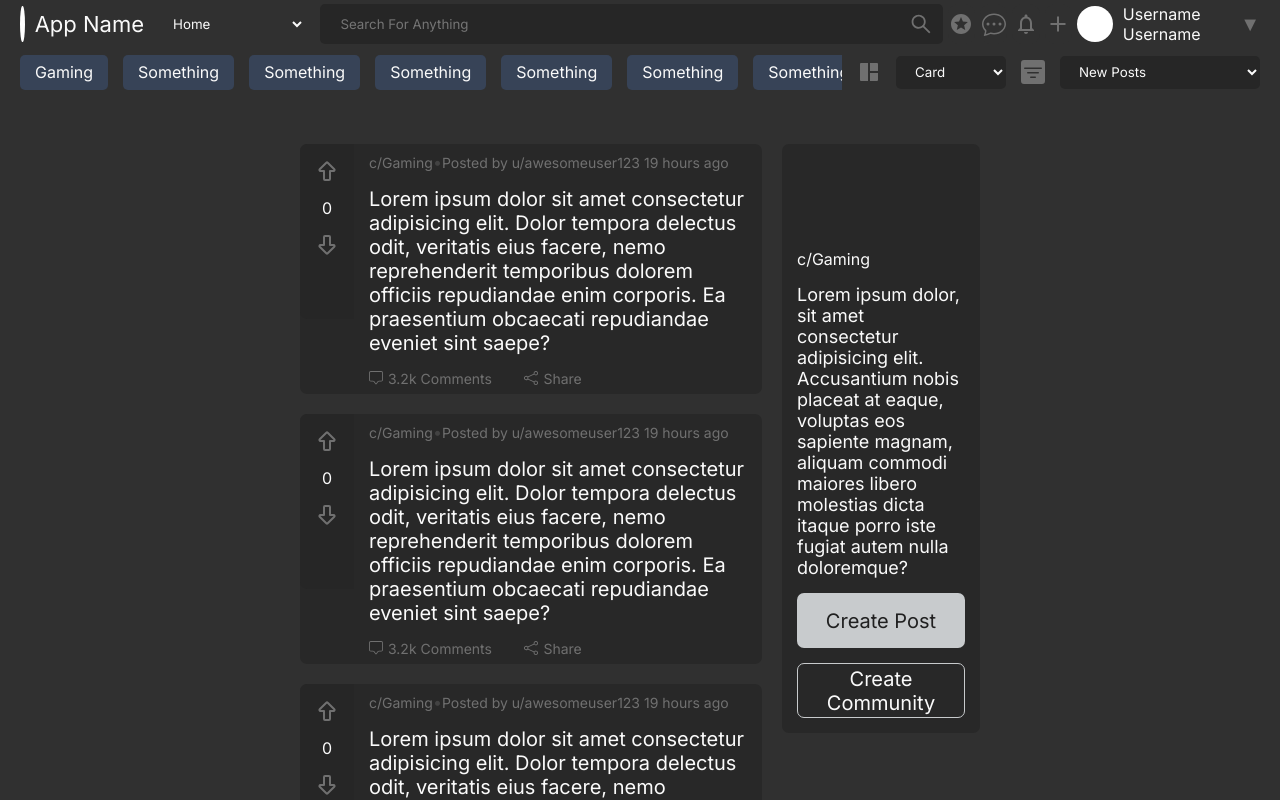
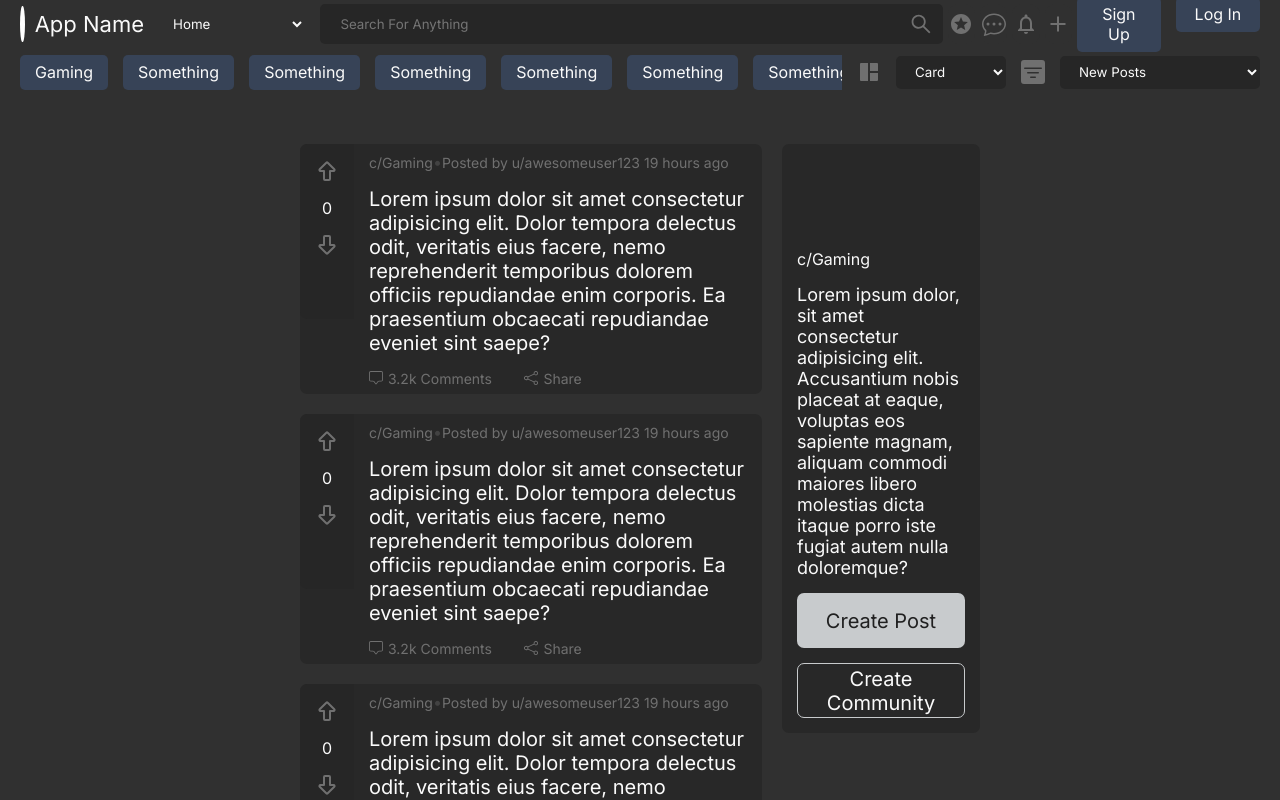
Before and after one commit to MisterCxmpy/reddit-clone-client, a React (Vite) app: page / in a window 1280 px wide. Shown: the top 800 px of the page. Built offline with nearby package versions, Linux system fonts and the light colour scheme; grey boxes are pictures that could not be loaded.

Commit message:
add dynamic navbar check for user

```diff
--- a/src/layouts/Content/index.jsx
+++ b/src/layouts/Content/index.jsx
@@ -20,7 +20,6 @@ export default function Content({ id }) {
           <Post />
           <Post />
           <Post />
-          {console.log(id)}
         </div>
         <CommunitySummary />
       </div>
--- a/src/layouts/Navbar/index.jsx
+++ b/src/layouts/Navbar/index.jsx
@@ -1,20 +1,23 @@
 import React from "react";
 import styles from "./index.module.css";
 import { Outlet } from "react-router-dom";
-import { MdStars, MdNotificationsNone } from "react-icons/md"
-import { BsChatDots } from "react-icons/bs"
-import { IoMdAdd } from "react-icons/io"
-import { AiOutlineSearch } from "react-icons/ai"
+import { MdStars, MdNotificationsNone } from "react-icons/md";
+import { BsChatDots } from "react-icons/bs";
+import { IoMdAdd } from "react-icons/io";
+import { AiOutlineSearch } from "react-icons/ai";
 import Filter from "../Filter";
+import { useAuth } from "../../contexts/authContext";
 
 export default function Navbar() {
+  const user = useAuth();
+
   return (
     <>
       <div className={styles["navbar"]}>
         <AppInfo />
         <UserActions />
         <QuickAccess />
-        <UserProfile />
+        <UserProfile user={user} />
       </div>
       <div className={styles["filter"]}>
         <Filter />
@@ -62,15 +65,24 @@ function QuickAccess() {
   );
 }
 
-function UserProfile() {
+function UserProfile({ user }) {
   return (
-    <div className={styles["user-profile"]}>
+    <div className={styles["user-profile"]} style={user ? {justifyContent: "start"} : {justifyContent: "end"}}>
+      {user ? (
+        <>
           <button className={styles["dropdown"]}>▼</button>
           <div className={styles["user-info"]}>
             <span>Username</span>
             <span>Username</span>
           </div>
           <div className={styles["profile-picture"]}></div>
+        </>
+      ) : (
+        <div className={styles["login-signup-options"]}>
+          <button className={styles["signup-btn"]}>Sign Up</button>
+          <button className={styles["login-btn"]}>Log In</button>
+        </div>
+      )}
     </div>
   );
 }
--- a/src/layouts/Navbar/index.module.css
+++ b/src/layouts/Navbar/index.module.css
@@ -120,6 +120,23 @@
   background: white;
   border-radius: 50%;
 }
+.user-profile .login-signup-options {
+  display: flex;
+  flex-direction: row;
+  gap: 15px;
+  width: 100%;
+}
+.user-profile .login-signup-options .login-btn, .user-profile .login-signup-options .signup-btn {
+  height: -moz-min-content;
+  height: min-content;
+  padding: 7.5px 15px;
+  background: var(--accent-color);
+  color: var(--primary-font-color-dark-mode);
+  border-radius: 5px;
+  font-size: 16px;
+  cursor: pointer;
+  flex: 1;
+}
 
 @media only screen and (max-width: 600px) {
   .app-info {
--- a/src/layouts/Navbar/index.module.scss
+++ b/src/layouts/Navbar/index.module.scss
@@ -135,6 +135,24 @@
     background: white;
     border-radius: 50%;
   }
+
+  .login-signup-options {
+    display: flex;
+    flex-direction: row;
+    gap: 15px;
+    width: 100%;
+
+    .login-btn, .signup-btn {
+      height: min-content;
+      padding: 7.5px 15px;
+      background: var(--accent-color);
+      color: var(--primary-font-color-dark-mode);
+      border-radius: 5px;
+      font-size: 16px;
+      cursor: pointer;
+      flex: 1;
+    }
+  }
 }
 
 @media only screen and (max-width: 600px) {
```
Also changed, not shown: src/components/LoginForm/index.jsx (added, +21 -0 lines), src/components/LoginForm/index.module.css (added, +9 -0 lines), src/components/LoginForm/index.module.scss (added, +8 -0 lines), 2 other files (tests, documents, lock files or other folders). Lines whose indentation alone changed are shown as unchanged.
